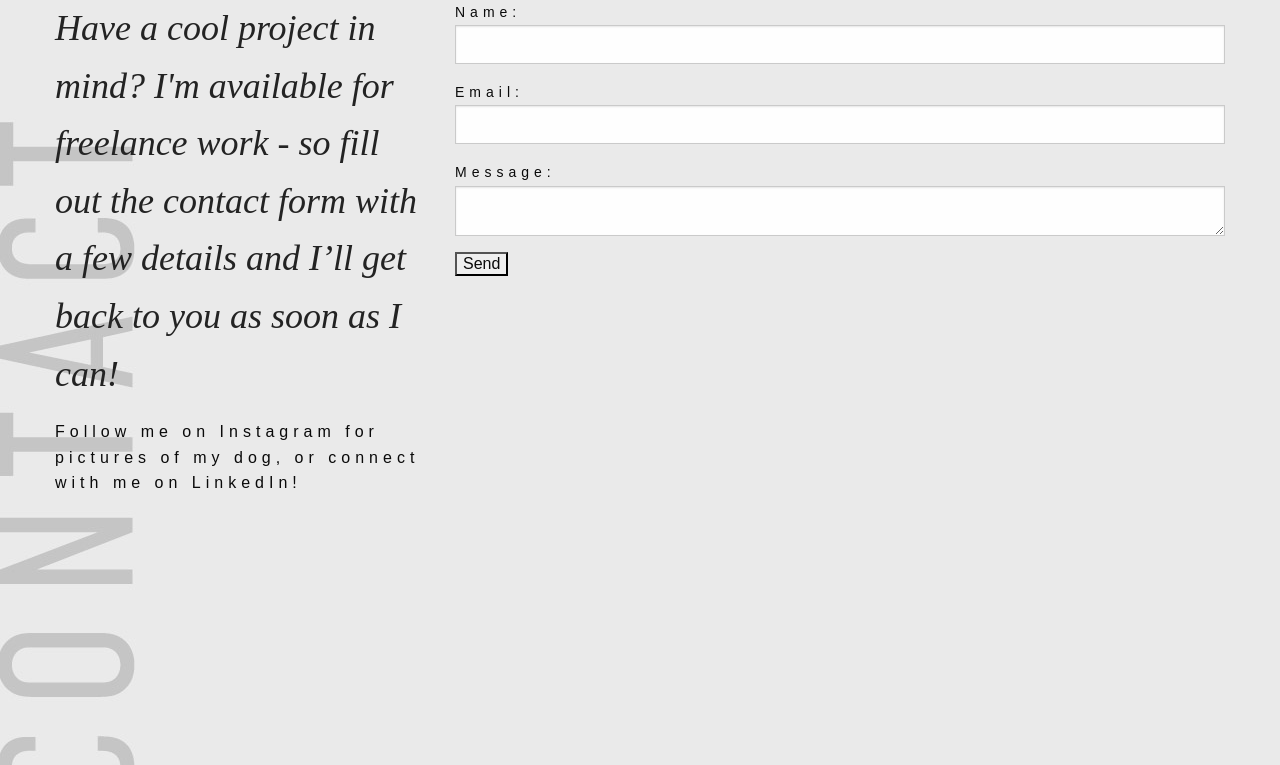
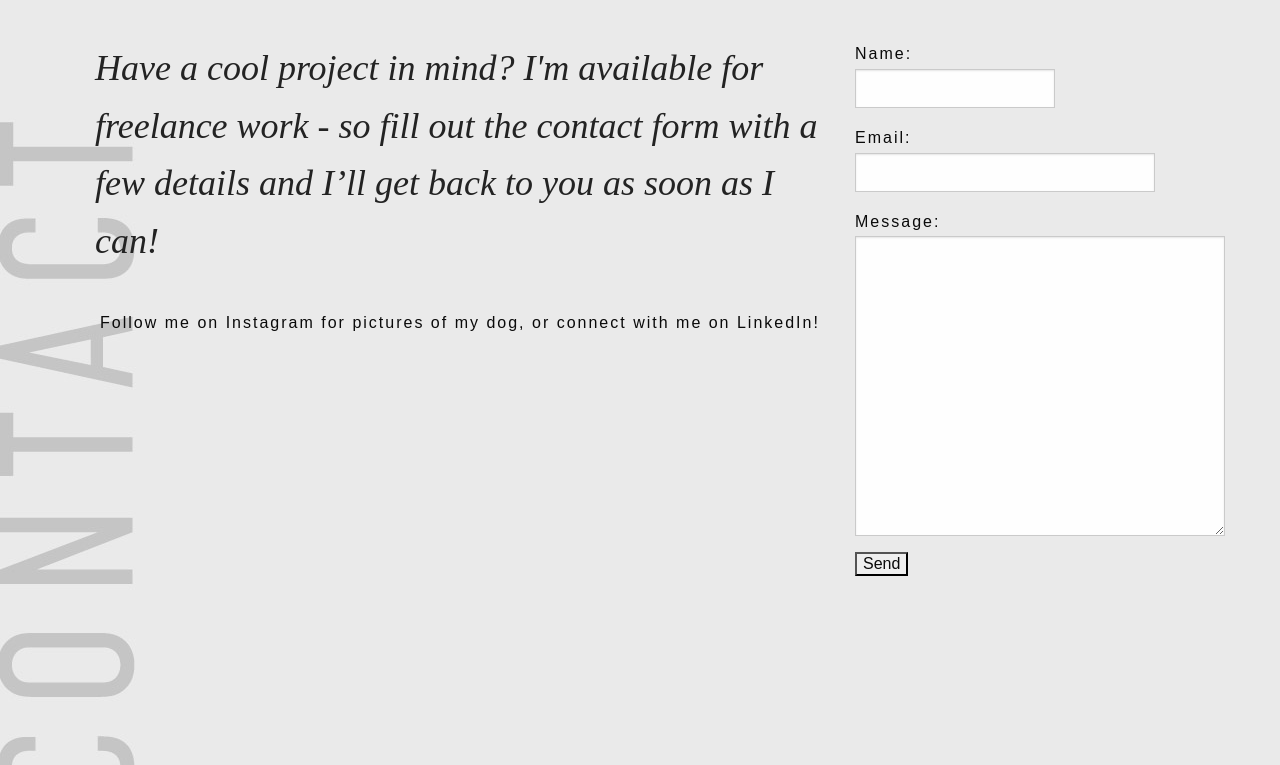
Before and after one commit to connorclark27/portfolioSite, a PHP site: page /contact.php in a window 1280 px wide. Shown: the part 50-815 px from the top of the page. Run offline with PHP 8.4, Linux system fonts and the light colour scheme; some web fonts are replaced.

Commit message:
updated contact page styling

```diff
--- a/contact.php
+++ b/contact.php
@@ -58,25 +58,31 @@
     <h1 id="workHeaderText">WORK</h1>
   </div>-->
 
-<section class="row">
-  <section class="small-12 medium-6 large-4 columns">
+<section class="contactParagraph row">
+  <section class="small-12 medium-6 large-8 columns">
+    <section class="contactText">
     <p id="contactParagraph">
       Have a cool project in mind? I'm available for freelance work - so fill out the contact form with a few details and I’ll get back to you as soon as I can!
     </p>
 
-    <p>
+    <p class="socialMedia">
       Follow me on Instagram for pictures of my dog, or connect with me on LinkedIn!
     </p>
+    </section>
   </section>
 
 
-  <div class="small-12 medium-6 large-8 columns">
-  <form action="contact.php" method="post">
+  <div class="small-12 medium-6 large-4 columns">
+  <form action="contact.php" method="post" class="contactForm">
     <!--Make sure to give each input a name attribute(name="")-->
-       <label>Name: </label><input name="name" type="text" size="21" length="30" />
-       <label>Email: </label><input name="email" type="text" size="21" maxlength="30" />
+       <label>Name:</label>
+       		<input id="nameInput" name="name" type="text" size="21" length="30"/>
+       <label>Email:</label>
+       		<input id="emailInput" name="email" type="text" size="21" maxlength="30" />
+       		<!--Catch Bots-->
        <label for="street" class="streetHide">Street: </label><input name="street" type="text" size="21" maxlength="30" class="streetHide"/>
-       <label for="message">Message: </label><textarea name="message"></textarea>
+       <label for="message">Message:</label>
+       		<textarea id="messageInput" name="message"></textarea>
        <input name="submit" type="submit" value="Send" />
     </form>
     </div>
--- a/css/app.css
+++ b/css/app.css
@@ -19,6 +19,16 @@ GENERAL RULES
 body
 {
   letter-spacing: 5px;
+  font-family: din-condensed, sans-serif;
+  font-style: normal;
+  font-weight: 400;
+}
+
+label
+{
+  font-size: 16px;
+  text-align: left;
+  letter-spacing: 2px;
   font-family: din-condensed, sans-serif;
   font-style: normal;
   font-weight: 400;
@@ -1345,17 +1355,17 @@ ANIMATION KEYFRAMES
 
 #nameInput
 {
-  width: 100px;
+  width: 200px;
 }
 
 #emailInput
 {
-  width: 200px;
+  width: 300px;
 }
 
 #messageInput
 {
-  width: 250px;
+  width: 400px;
   height: 300px;
 }
 
@@ -1414,3 +1424,30 @@ ANIMATION KEYFRAMES
 {
   background-color: rgba(255, 255, 255, .2);
 }
+
+.contactForm
+{
+  display: block;
+  margin-left: 0px;
+}
+
+.contactParagraph
+{
+  margin-top: 40px;
+}
+
+.contactText
+{
+  margin-left: 40px;
+}
+
+.socialMedia
+{
+  margin-top: 40px;
+  font-size: 16px;
+  text-align: center;
+  letter-spacing: 2px;
+  font-family: din-condensed, sans-serif;
+  font-style: normal;
+  font-weight: 400;
+}
```
